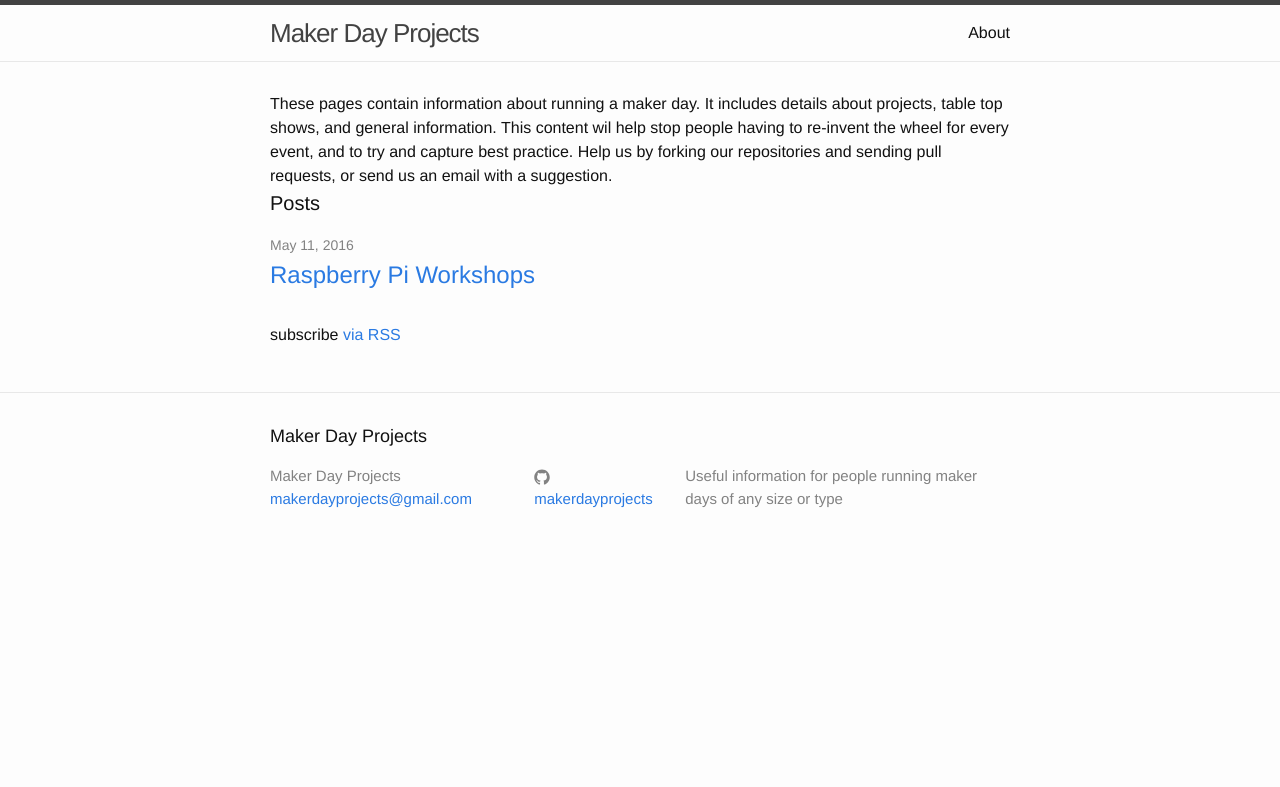
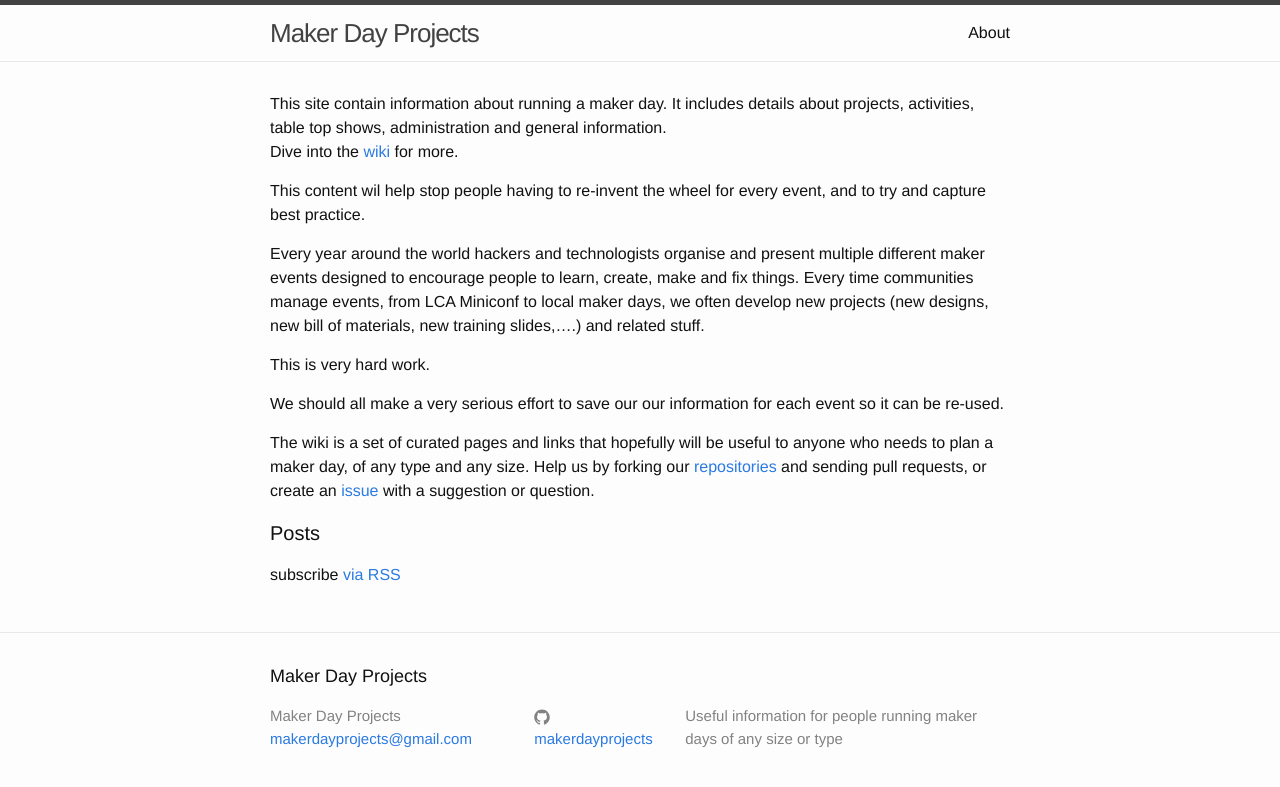
Before and after one commit to makerdayprojects/makerdayprojects.github.io, a Jekyll site: the page built from index.html, in a window 1280 px wide. Shown: the top 787 px of the page. Built offline with Jekyll 4.4.1, drawn with Linux system fonts in a browser that asks for light colours.

Commit message:
Added the wiki and re-organised material

```diff
--- a/index.html
+++ b/index.html
@@ -4,12 +4,35 @@ layout: default
 
 <div class="home">
 
-  These pages contain information about running a maker day.
-  It includes details about projects, table top shows, and general information.
+  This  site contain information about running a maker day.
+  It includes details about projects, activities, table top shows, administration and general information.
+  <p>
+  Dive into the <a href="https://github.com/makerdayprojects/makerdayprojects.github.io/wiki">wiki</a> for more.
+  <p>
 
   This content wil help stop people having to re-invent the wheel for every event, and to try and capture best practice.
+  <p>
 
-  Help us by forking our repositories and sending pull requests, or send us an email with a suggestion.
+  Every year around the world hackers and technologists organise and present multiple different maker events
+  designed to encourage people to learn, create, make and fix things.
+  Every time communities manage events, from LCA Miniconf to local maker days,
+  we often develop new projects (new designs, new bill of materials, new training slides,….) and related stuff.
+  <p>
+
+This is very hard work.
+  <p>
+
+  We should all make a very serious effort to save our our information for each event so it can be re-used.
+  <p>
+
+  The wiki is a set of curated pages and links
+  that hopefully will be useful to anyone who needs to plan a maker day,
+  of any type and any size.
+
+
+  Help us by forking our <a href="https://github.com/makerdayprojects">repositories</a> and sending pull requests,
+  or create an <a href="https://github.com/makerdayprojects/makerdayprojects.github.io/issues/new">issue</a>
+  with a suggestion or question.
 
   <h1 class="page-heading">Posts</h1>
 
```
Also changed, not shown: _posts/2016-05-11-Raspberry-Pi-Workshops.markdown (deleted, +0 -28 lines), about.md (+1 -13 lines).
